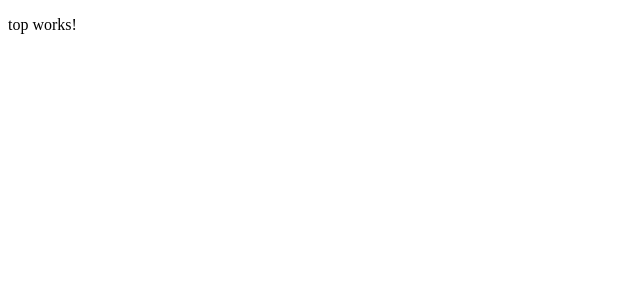
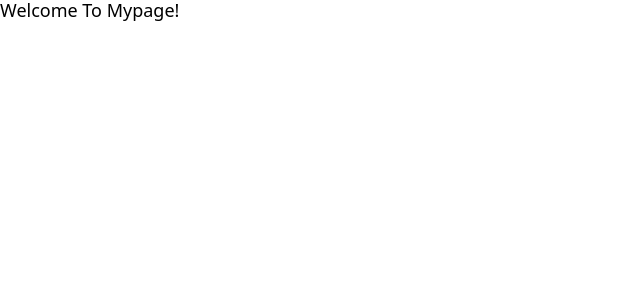
Before and after one commit to TatsukiNishimura/angular-mypage, an Angular app: page / in a window 1280 px wide. Shown: the top 300 px of the page, without its empty margins (0-640 px from the left). Built offline with nearby package versions, Linux system fonts and the light colour scheme.

Commit message:
topComponent追加

```diff
--- a/src/app/app.module.ts
+++ b/src/app/app.module.ts
@@ -4,6 +4,7 @@ import { BrowserModule } from '@angular/platform-browser';
 import { AppRoutingModule } from './app-routing.module';
 import { AppComponent } from './app.component';
 import { TopComponent } from './top/top.component';
+import { NgbModule } from '@ng-bootstrap/ng-bootstrap';
 
 @NgModule({
   declarations: [
@@ -12,7 +13,8 @@ import { TopComponent } from './top/top.component';
   ],
   imports: [
     BrowserModule,
-    AppRoutingModule
+    AppRoutingModule,
+    NgbModule
   ],
   providers: [],
   bootstrap: [AppComponent]
--- a/src/app/top/top.component.html
+++ b/src/app/top/top.component.html
@@ -1 +1 @@
-<p>top works!</p>
+<h1>Welcome To Mypage!</h1>
--- a/src/app/top/top.component.scss
+++ b/src/app/top/top.component.scss
@@ -0,0 +1,5 @@
+h1 {
+  font-size: 18px;
+  color: black;
+  background-color: white;
+}
--- a/src/polyfills.ts
+++ b/src/polyfills.ts
@@ -1,3 +1,7 @@
+/***************************************************************************************************
+ * Load `$localize` onto the global scope - used if i18n tags appear in Angular templates.
+ */
+import '@angular/localize/init';
 /**
  * This file includes polyfills needed by Angular and is loaded before the app.
  * You can add your own extra polyfills to this file.
--- a/src/styles.scss
+++ b/src/styles.scss
@@ -1 +1,4 @@
 /* You can add global styles to this file, and also import other style files */
+
+/* Importing Bootstrap SCSS file. */
+@import '~bootstrap/scss/bootstrap';
```
Also changed, not shown: package.json (+16 -11 lines), 1 other file (tests, documents, lock files or other folders).
